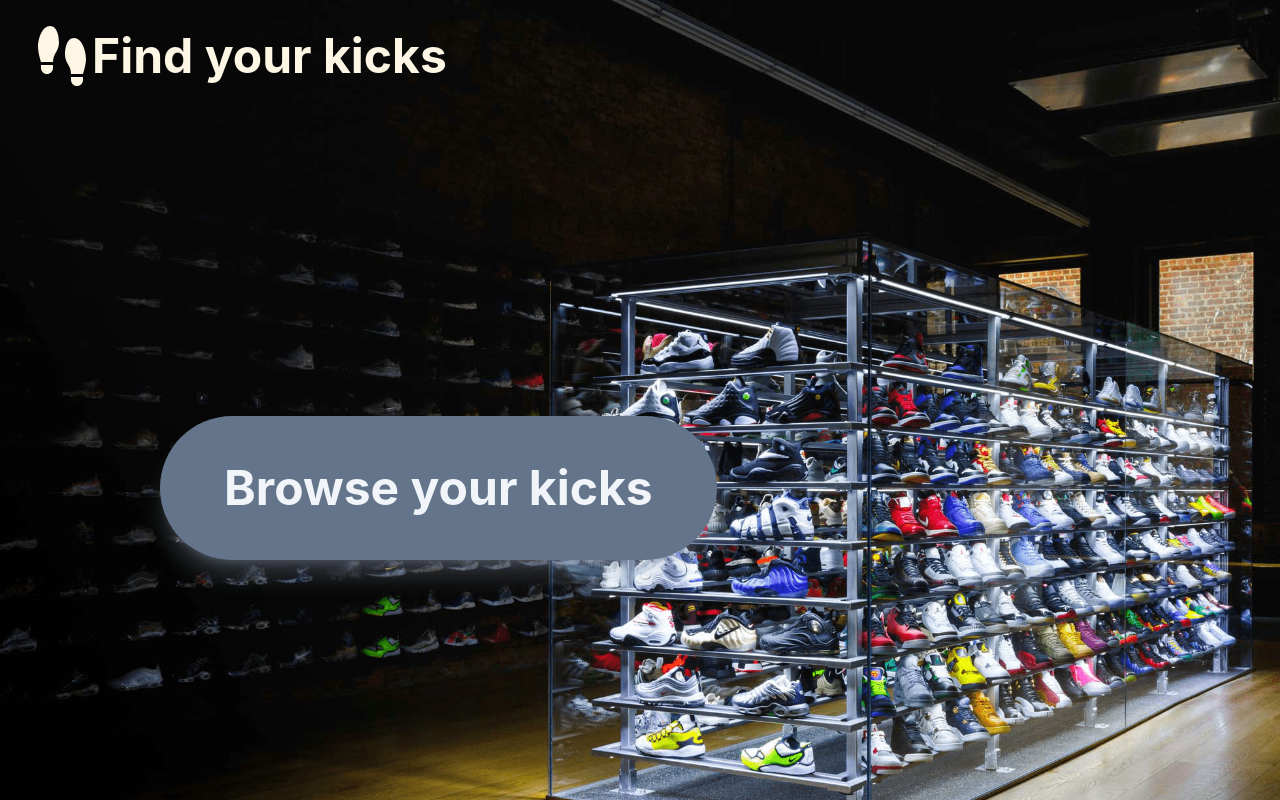
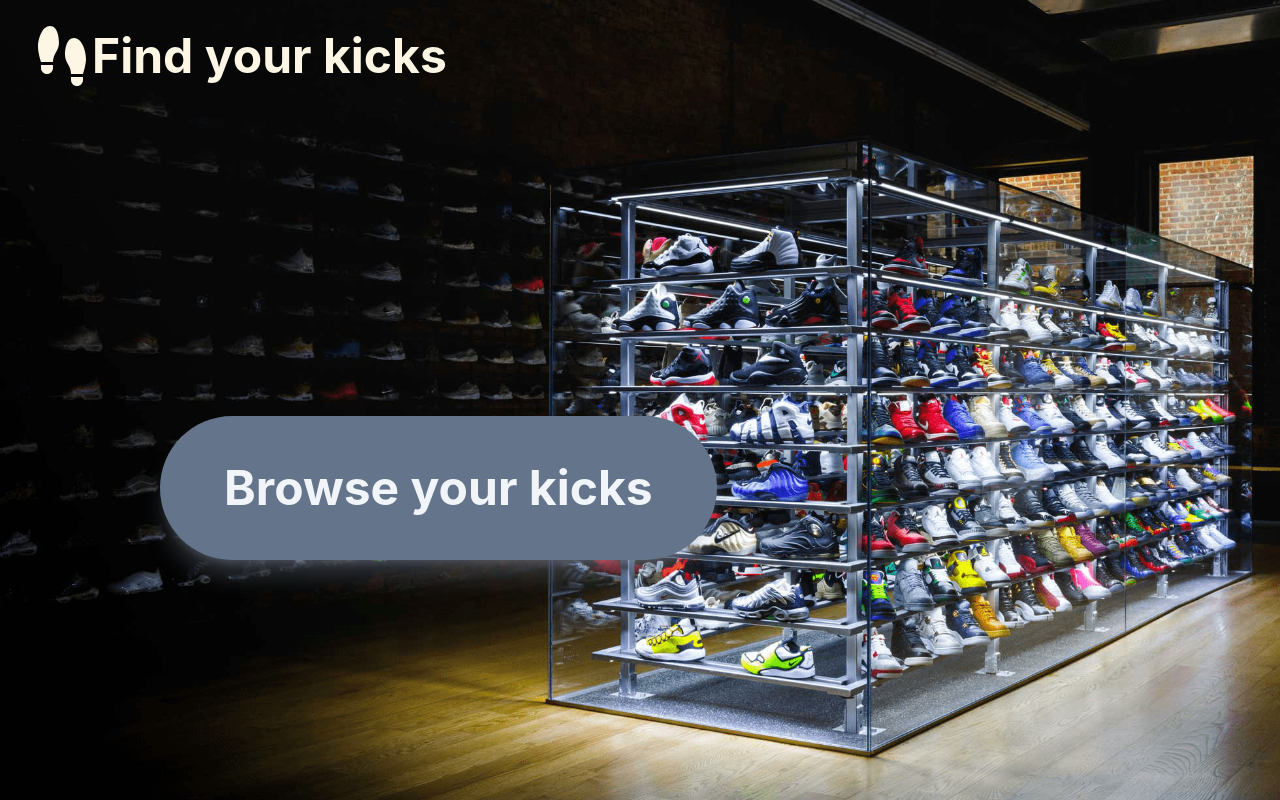
Before and after one commit to Ayut0/sneaker_search_app, a React (Create React App) app: page / in a window 1280 px wide. Built offline with nearby package versions, Linux system fonts and the light colour scheme.

Commit message:
Modify button style

```diff
--- a/src/HeroPage/HeroPage.js
+++ b/src/HeroPage/HeroPage.js
@@ -6,10 +6,10 @@ const HeroPage = () =>{
       <div>
         <Header />
         <div
-          className="h-screen w-screen bg-cover"
+          className="h-screen w-screen xl:bg-cover bg-center"
           style={{ backgroundImage: `url(${flightClub})` }}
         ></div>
-        <button class="absolute left-40 bottom-60 px-16 py-12 text-5xl font-bold transition-colors duration-300 rounded rounded-full shadow-xl bg-slate-500 hover:bg-slate-600 text-slate-100 shadow-slate-400/30">
+        <button className="absolute xl:left-40 bottom-60 xl:px-16 xl:py-12 xl:text-5xl px-12 py-8 left-32 font-bold transition-colors duration-300 rounded rounded-full shadow-xl bg-slate-500 hover:bg-slate-600 text-slate-100 shadow-slate-400/30">
           Browse your kicks
         </button>
       </div>
```
